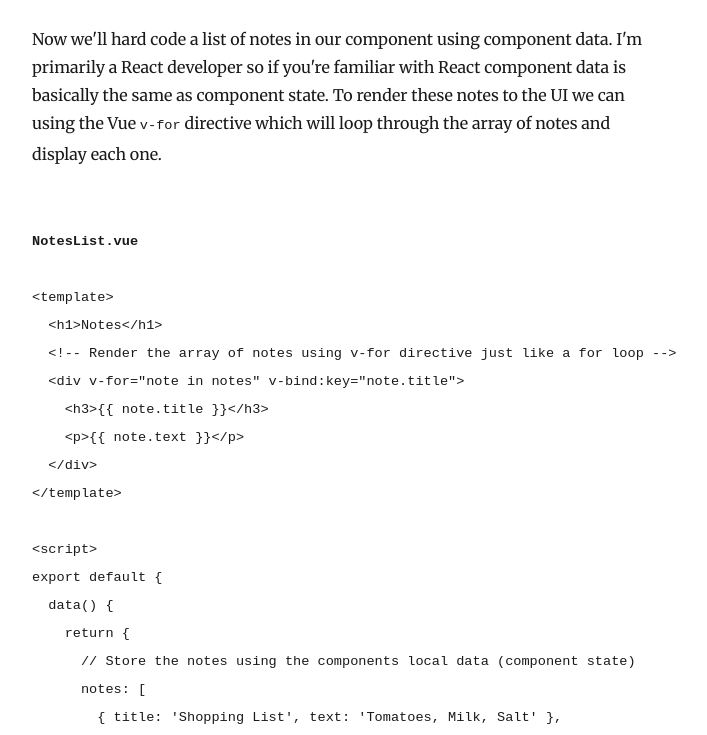
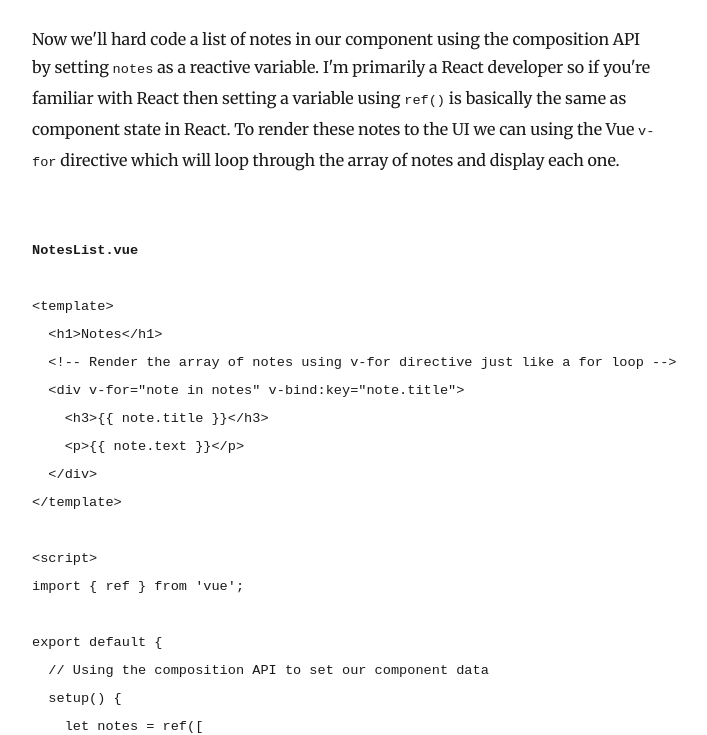
Before and after one commit to garethbrown82/gareths-blog, a Gatsby site: page /firebase-functions-2-vue/ in a window 1280 px wide. Shown: the part 3533-4268 px from the top of the page, without its empty margins (293-1000 px from the left). Built offline with nearby package versions, Linux system fonts and the light colour scheme; Gatsby itself is replaced by a stand-in of ours; some packages are replaced by stand-ins of ours; code samples lack their colours.

Commit message:
Add Vue js - Use composition API for local variables

````diff
--- a/content/blog/firebase-functions-2-vue/index.md
+++ b/content/blog/firebase-functions-2-vue/index.md
@@ -81,7 +81,7 @@ Once you've done this just go ahead and delete the now redundant `HelloWorld.vue
 
 ![Browser screenshot](./assets/notes_go_here.png)
 
-Now we'll hard code a list of notes in our component using component data. I'm primarily a React developer so if you're familiar with React component data is basically the same as component state. To render these notes to the UI we can using the Vue `v-for` directive which will loop through the array of notes and display each one.
+Now we'll hard code a list of notes in our component using the composition API by setting `notes` as a reactive variable. I'm primarily a React developer so if you're familiar with React then setting a variable using `ref()` is basically the same as component state in React. To render these notes to the UI we can using the Vue `v-for` directive which will loop through the array of notes and display each one.
 
 ### **`NotesList.vue`**
 ```vue
@@ -95,16 +95,20 @@ Now we'll hard code a list of notes in our component using component data. I'm p
 </template>
 
 <script>
+import { ref } from 'vue';
+
 export default {
-  data() {
+  // Using the composition API to set our component data
+  setup() {
+    let notes = ref([
+      { title: 'Shopping List', text: 'Tomatoes, Milk, Salt' },
+      { title: 'Book', text: 'Name of the wind' },
+      { title: 'Note', text: 'This is a note' },
+    ]);
+
     return {
-      // Store the notes using the components local data (component state)
-      notes: [
-        { title: 'Shopping List', text: 'Tomatoes, Milk, Salt' },
-        { title: 'Book', text: 'Name of the wind' },
-        { title: 'Note', text: 'This is a note' },
-      ],
-    }
+      notes,
+    };
   }
 }
 </script>
````
